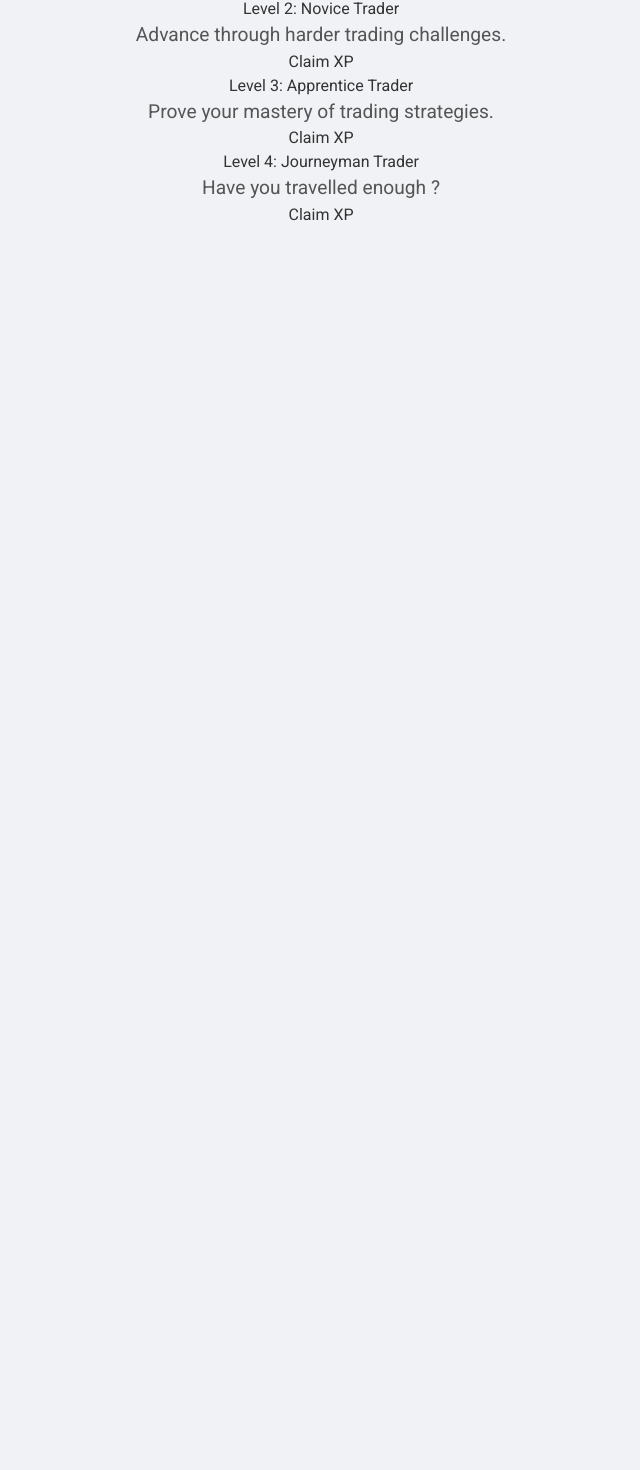
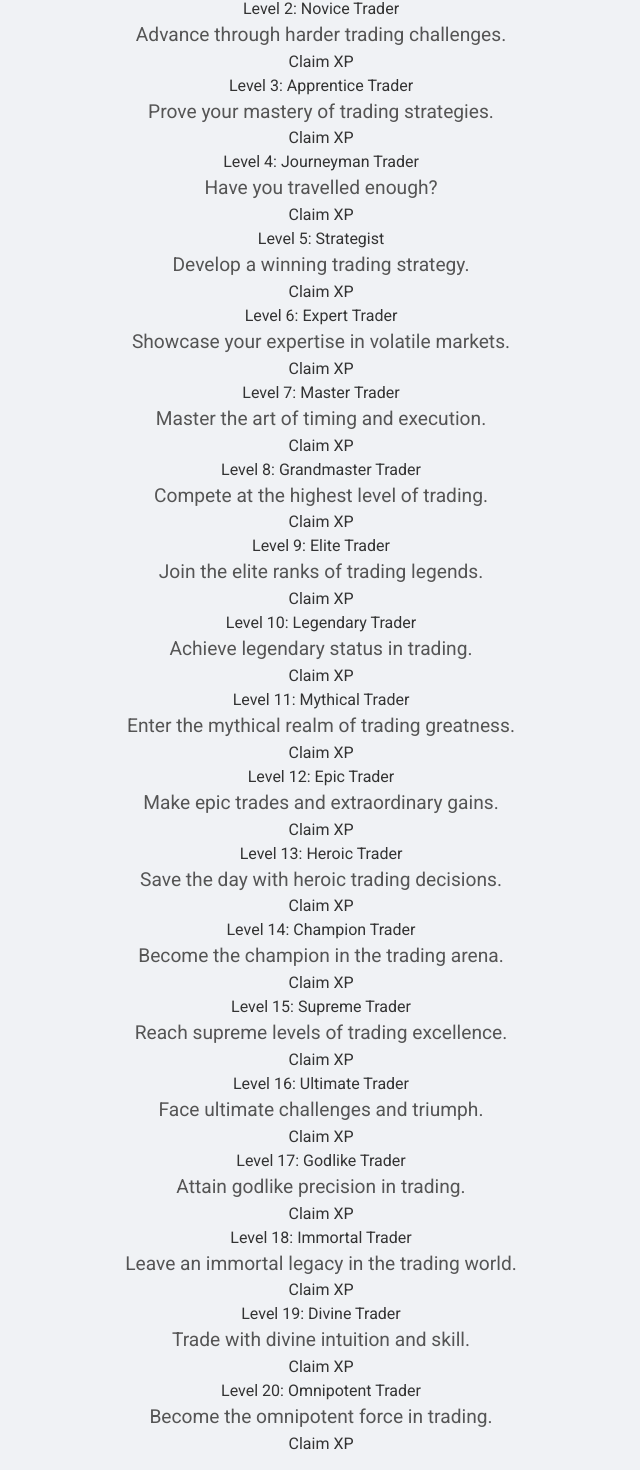
Before and after one commit to Dwaipayan25/zk-trading-arena-game, a Next.js app in the folder zk-trading-arena-game/: page /challenges in a window 1280 px wide. Shown: the part 213-1683 px from the top of the page, without its empty margins (319-959 px from the left). Before the commit the page ends 800 px from the top, so only its background shows below. Built offline with nearby package versions, Linux system fonts and the light colour scheme.

Commit message:
Added all levels in Challenges section to claim XP

```diff
--- a/zk-trading-arena-game/src/app/challenges/page.js
+++ b/zk-trading-arena-game/src/app/challenges/page.js
@@ -8,8 +8,25 @@ const levels = [
   { gameNumber: 1, title: "Level 1: Rookie Trader", description: "Test your basic trading skills and earn XP." },
   { gameNumber: 2, title: "Level 2: Novice Trader", description: "Advance through harder trading challenges." },
   { gameNumber: 3, title: "Level 3: Apprentice Trader", description: "Prove your mastery of trading strategies." },
-  { gameNumber: 4, title: "Level 4: Journeyman Trader", description: "Have you travelled enough ?" },
+  { gameNumber: 4, title: "Level 4: Journeyman Trader", description: "Have you travelled enough?" },
+  { gameNumber: 5, title: "Level 5: Strategist", description: "Develop a winning trading strategy." },
+  { gameNumber: 6, title: "Level 6: Expert Trader", description: "Showcase your expertise in volatile markets." },
+  { gameNumber: 7, title: "Level 7: Master Trader", description: "Master the art of timing and execution." },
+  { gameNumber: 8, title: "Level 8: Grandmaster Trader", description: "Compete at the highest level of trading." },
+  { gameNumber: 9, title: "Level 9: Elite Trader", description: "Join the elite ranks of trading legends." },
+  { gameNumber: 10, title: "Level 10: Legendary Trader", description: "Achieve legendary status in trading." },
+  { gameNumber: 11, title: "Level 11: Mythical Trader", description: "Enter the mythical realm of trading greatness." },
+  { gameNumber: 12, title: "Level 12: Epic Trader", description: "Make epic trades and extraordinary gains." },
+  { gameNumber: 13, title: "Level 13: Heroic Trader", description: "Save the day with heroic trading decisions." },
+  { gameNumber: 14, title: "Level 14: Champion Trader", description: "Become the champion in the trading arena." },
+  { gameNumber: 15, title: "Level 15: Supreme Trader", description: "Reach supreme levels of trading excellence." },
+  { gameNumber: 16, title: "Level 16: Ultimate Trader", description: "Face ultimate challenges and triumph." },
+  { gameNumber: 17, title: "Level 17: Godlike Trader", description: "Attain godlike precision in trading." },
+  { gameNumber: 18, title: "Level 18: Immortal Trader", description: "Leave an immortal legacy in the trading world." },
+  { gameNumber: 19, title: "Level 19: Divine Trader", description: "Trade with divine intuition and skill." },
+  { gameNumber: 20, title: "Level 20: Omnipotent Trader", description: "Become the omnipotent force in trading." },
 ];
+
 
 const ClaimXP = () => {
   const { zkTradeContract, account } = useWeb3(); // Access smart contract
```
